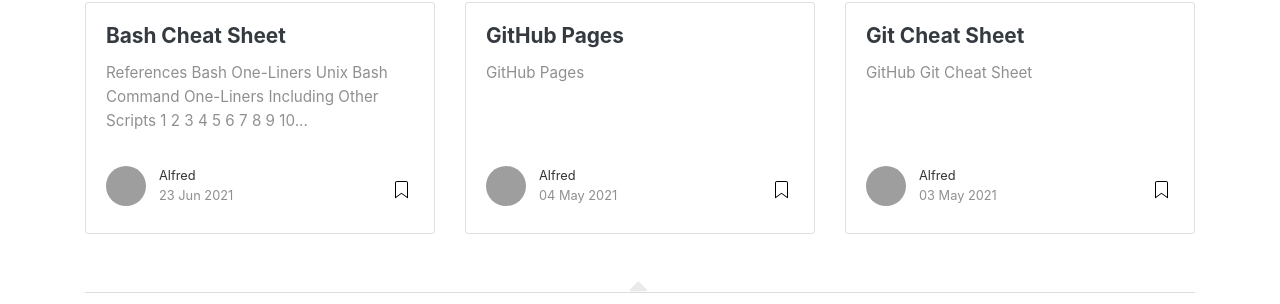
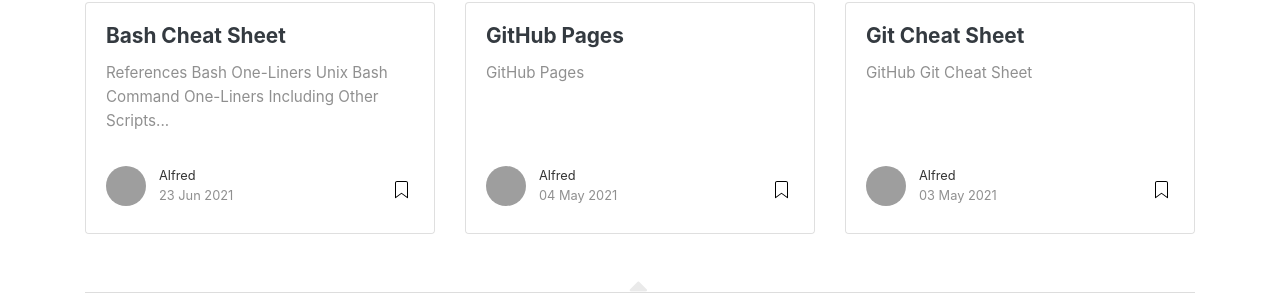
Before and after one commit to goalfred-dev/goalfred-dev.github.io, a Jekyll site: the page built from index.html, in a window 1280 px wide and 900 px high, scrolled down 521 px, cut to the strip 197-501 px from the top of the window. Built offline with Jekyll 4.4.1, drawn with Linux system fonts in a browser that asks for light colours; nearby versions of some CDN libraries; the list of posts is cut into pages by our own code; grey boxes are pictures that could not be loaded.

Commit message:
Reduced to 10 words

```diff
--- a/_includes/postbox.html
+++ b/_includes/postbox.html
@@ -29,7 +29,7 @@
         </div>
         {% endif %}
       </h2>
-      <h4 class="card-text">{{ post.excerpt | strip_html | truncatewords:20}}</h4>
+      <h4 class="card-text">{{ post.excerpt | strip_html | truncatewords:10}}</h4>
     </div>
     <div class="card-footer bg-white">
       <div class="wrapfooter">
```
